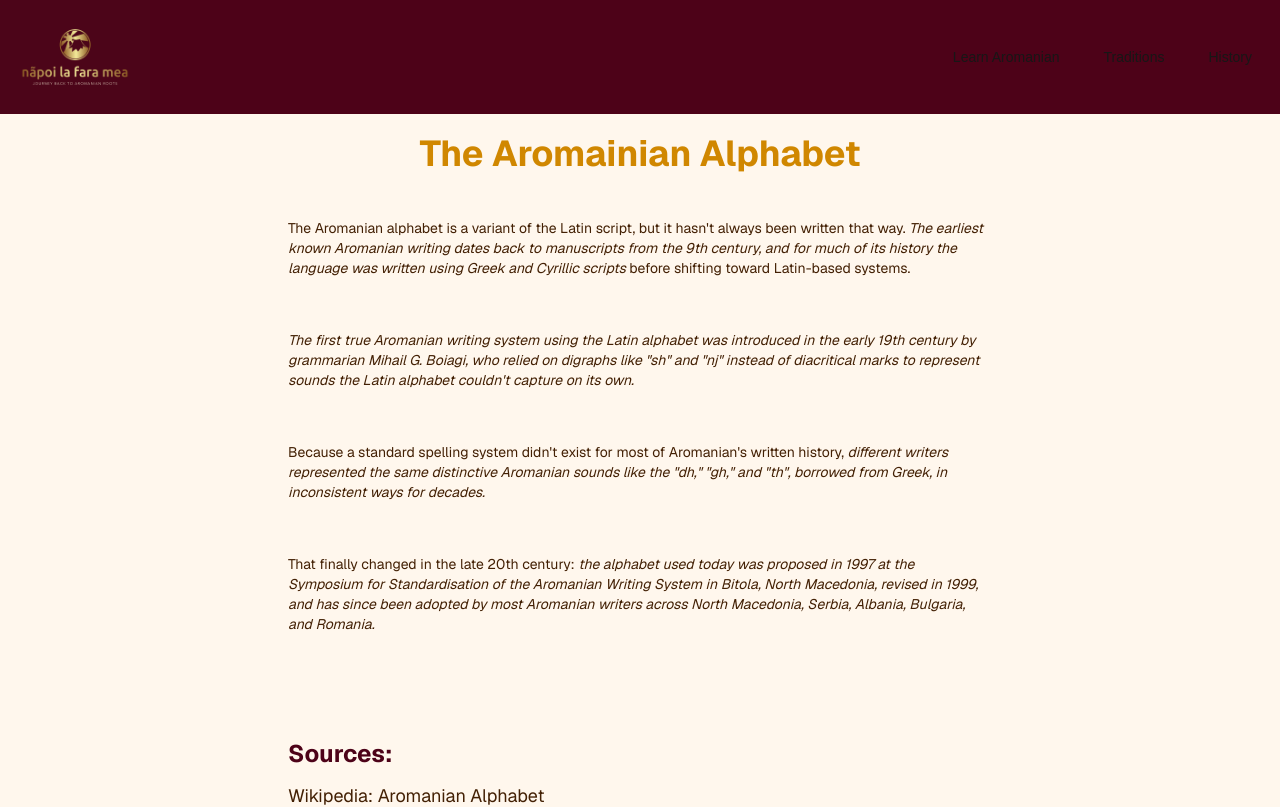
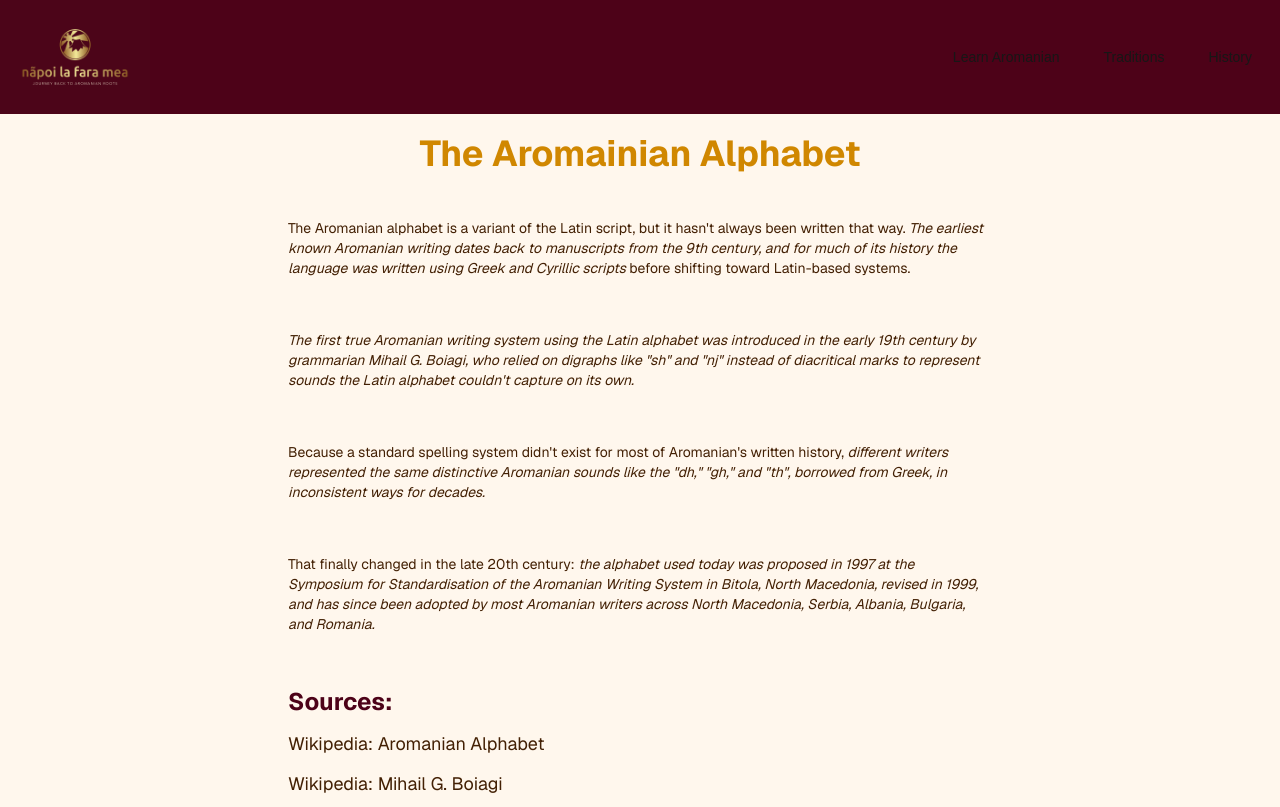
Before and after one commit to mariacristina13/napoi_la_fara_mea, a Next.js app: page /alphabet in a window 1280 px wide. Shown: the top 807 px of the page. Built offline with nearby package versions, Linux system fonts and the light colour scheme.

Commit message:
Remove empty paragraph.

```diff
--- a/app/alphabet/page.js
+++ b/app/alphabet/page.js
@@ -27,9 +27,7 @@ export default function Alphabet(){
                    That finally changed in the late 20th century: <cite index="14-1">the alphabet used today was proposed in 1997 at the Symposium for Standardisation of the Aromanian Writing System in Bitola, North Macedonia, revised in 1999, and has since been adopted by most Aromanian writers across North Macedonia, Serbia, Albania, Bulgaria, and Romania.</cite>
                 </p>
 
-                <p className="text-yellow-950 pb-5 text-sm m-2 md:pb-10 text-lg sm:m-3 text-base">
 
-                </p>
 
                 <p className="m-2 text-rose-950 font-bold text-lg sm:m-3 text-xl md:text-2xl">
                     Sources:
```
